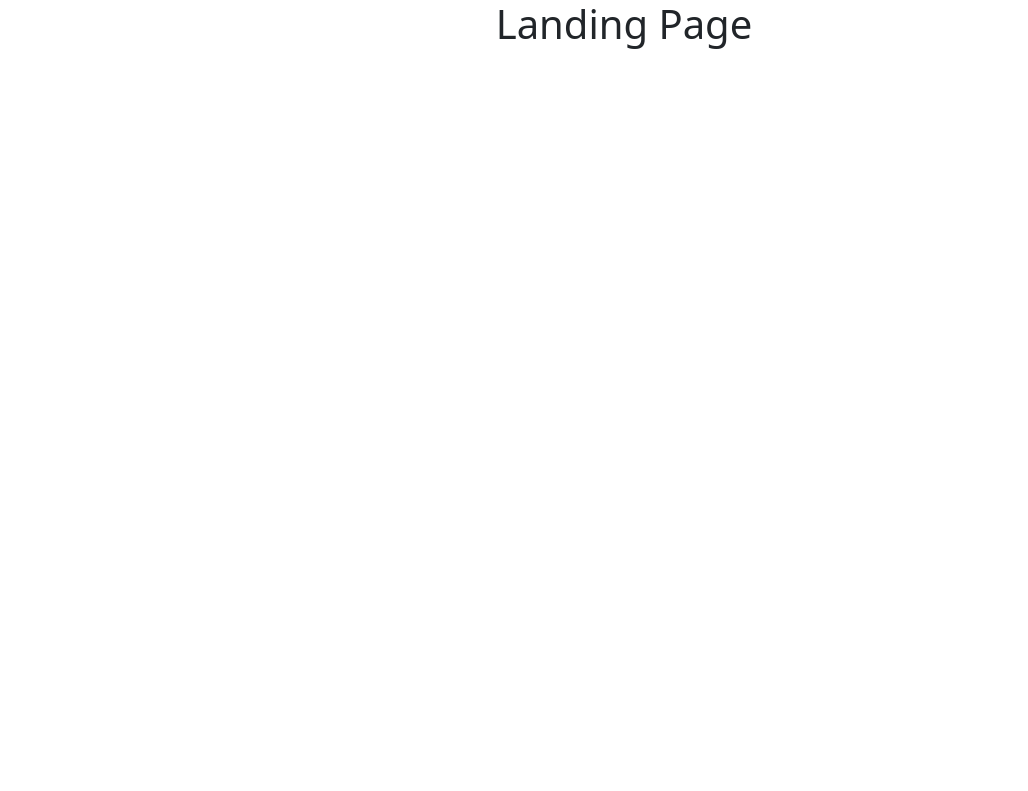
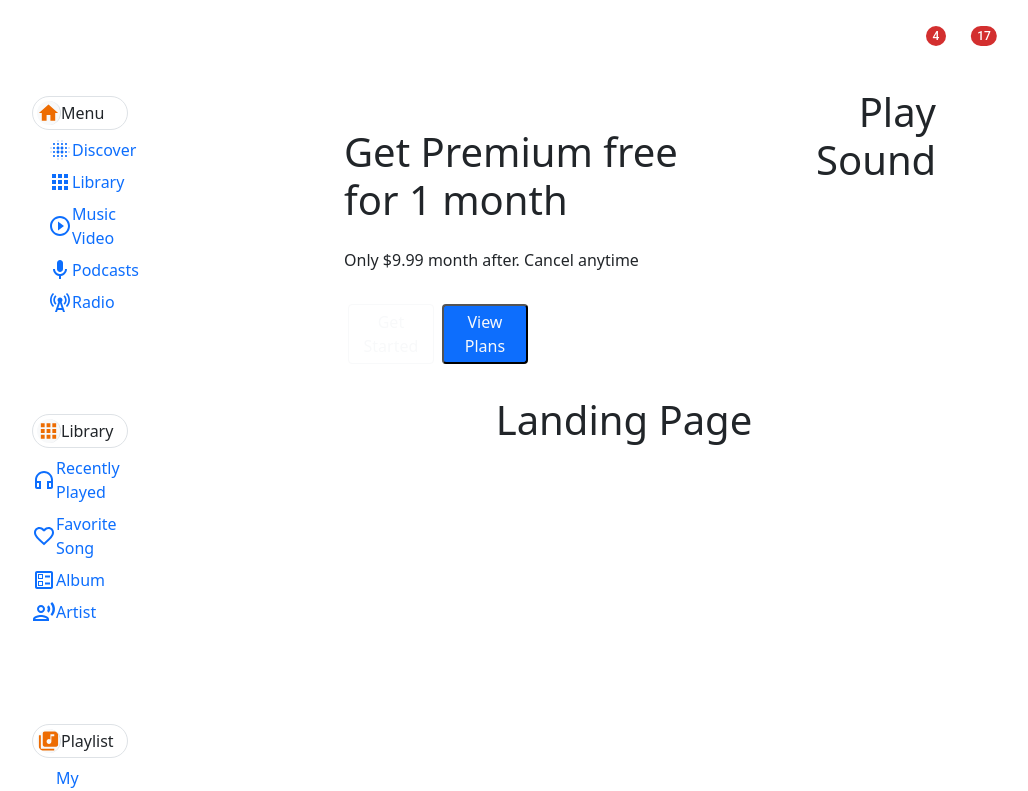
Before and after one commit to Younes-sh/playSound, a React (Create React App) app in the folder play/: page / in a window 1280 px wide. Shown: the top 791 px of the page, without its empty margins (16-1044 px from the left). Built offline with nearby package versions, Linux system fonts and the light colour scheme.

Commit message:
Update App.js

```diff
--- a/play/src/App.js
+++ b/play/src/App.js
@@ -1,16 +1,25 @@
 import { BrowserRouter } from 'react-router-dom';
 import './App.css';
 import Routing from './Routes/Routing';
+import Navbar from './Components/Navbar';
+import Task from './Components/Task';
+import Header from './Components/Header';
 function App() {
   return (
-    <div className="App">
+    <div className="App  ">
       <BrowserRouter>
-        <div className='SideLeft'></div>
-        <div className='main'>
-          <Routing/>
-        </div>
-        <div className='SideRight'>
+        <div className='GlaceMorphosm d-flex'>
+          <div className='SideLeft  ' style={{width:'15%'}} >
+            <Navbar />
+          </div>
+          <div className='main   ' style={{width:'70%'}} >
+            <Task />
+            <Header />
+            <Routing/>
+          </div>
+          <div className='SideRight  ' style={{width:'15%'}} >
 
+          </div>
         </div>
 
       </BrowserRouter>
```
